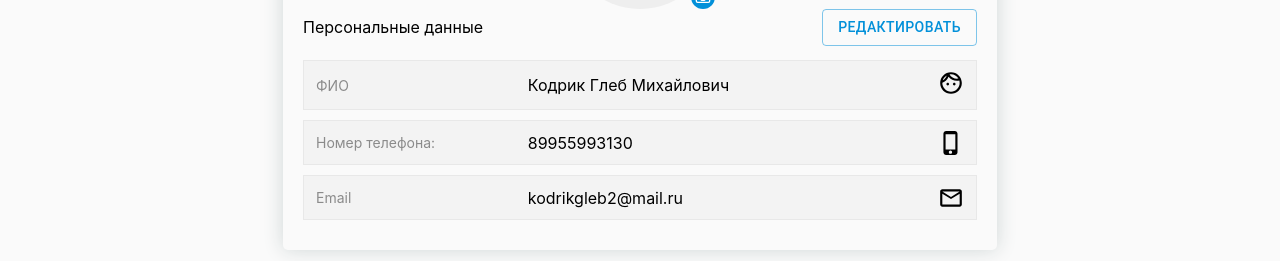
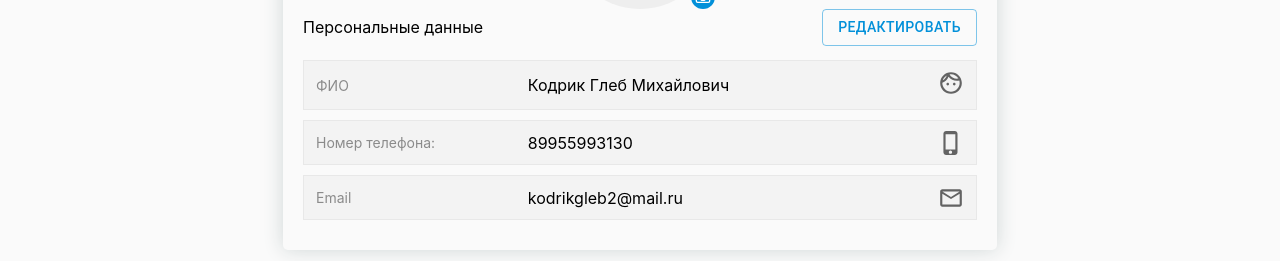
Before and after one commit to GlebKodrik/react-shop-k-servies, a React (Create React App) app: page /profile/details in a window 1280 px wide. Shown: the part 410-671 px from the top of the page. Built offline with nearby package versions, Linux system fonts and the light colour scheme.

Commit message:
changed color icon profile form

```diff
--- a/src/components/Profile/Profile/ProfileForm/ProfileForm.jsx
+++ b/src/components/Profile/Profile/ProfileForm/ProfileForm.jsx
@@ -11,6 +11,7 @@ export const ProfileForm = ({ edit, register, errors, control }) => {
   const useStyles = makeStyles(() => ({
     icon: {
       fontSize: 26,
+      color: "#636363",
     },
     dataInfo: {
       marginRight: "10px",
```
